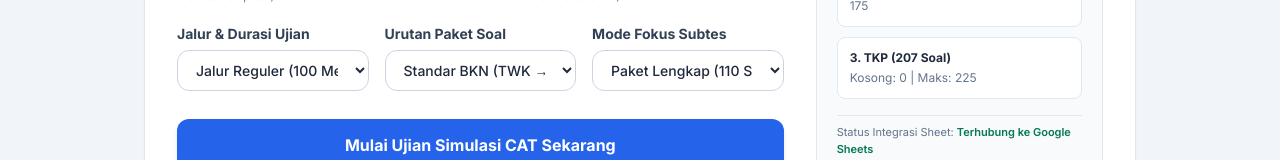
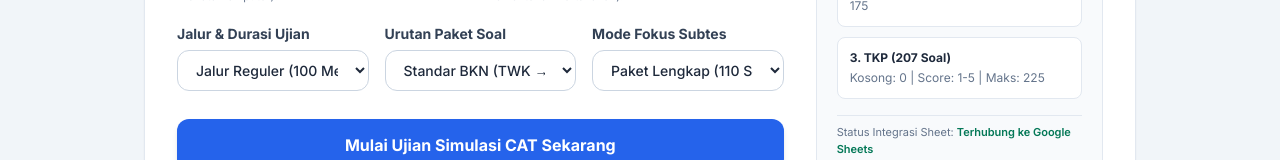
Before and after one commit to Best-D/BANK-D-BEST, a plain HTML site: page index.html in a window 1280 px wide. Shown: the part 810-970 px from the top of the page. Drawn offline with nearby package versions, Linux system fonts and the light colour scheme; no server answers; a script that the page names is missing.

Commit message:
Update index.html

```diff
--- a/index.html
+++ b/index.html
@@ -435,7 +435,7 @@
             </div>
             <div class="bg-white p-3 rounded-lg border border-slate-200">
               <div class="font-bold text-slate-800">3. TKP (207 Soal)</div>
-              <p class="text-slate-500 mt-1">Kosong: 0 | Maks: 225</p>
+              <p class="text-slate-500 mt-1">Kosong: 0 | Score: 1-5 | Maks: 225</p>
             </div>
           </div>
           <div class="text-[11px] text-slate-500 pt-2 border-t border-slate-200 space-y-1">
```
